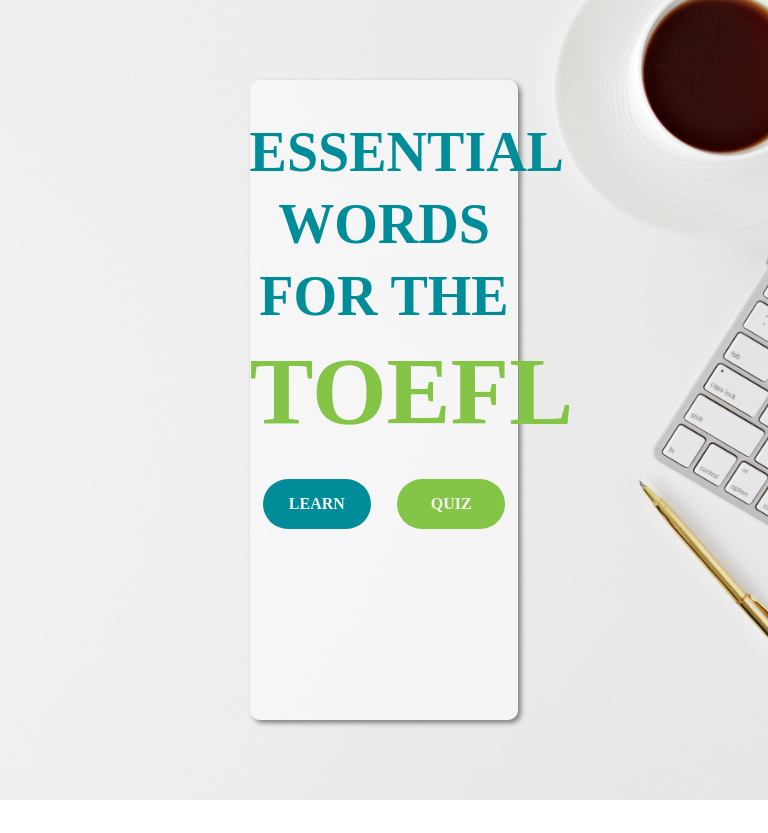
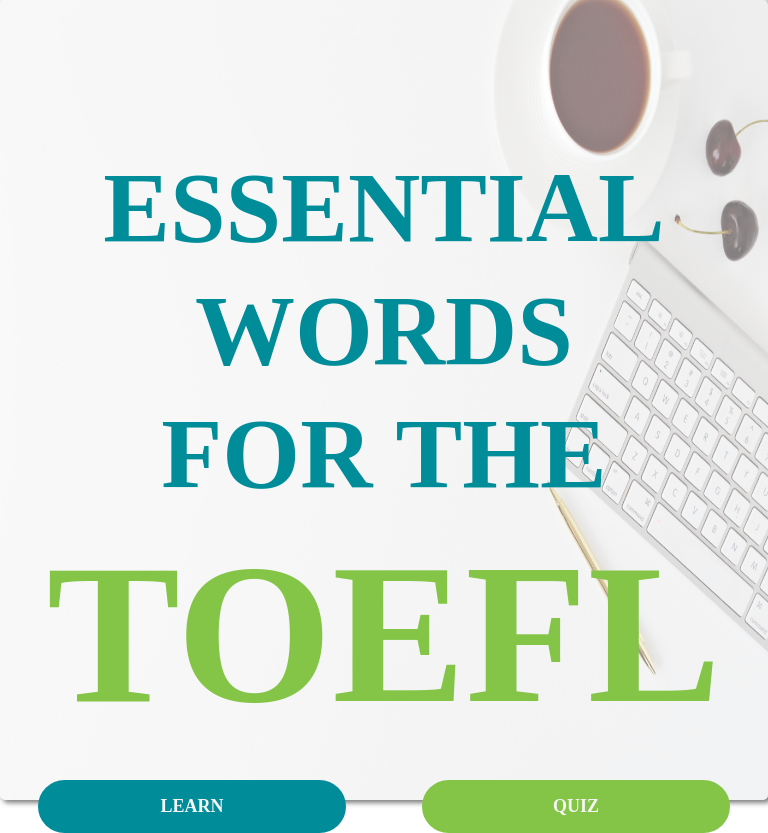
Before and after one commit to nhussaini/essential-words-toefl, a React (Create React App) app: page / in a window 768 px wide. Before the commit the page ends 800 px from the top, so only its background shows below. Built offline with nearby package versions, Linux system fonts and the light colour scheme.

Commit message:
added mediaQuery for mobile view

```diff
--- a/src/styles/components/_home.scss
+++ b/src/styles/components/_home.scss
@@ -13,7 +13,7 @@
      background-color: rgba($color:#ffffff, $alpha: 0.5);
      height: 80%;
      width: 35%;
-     border-radius: 10px;
+     border-radius: 5px;
      box-shadow: 3px 3px 5px gray;
 
      h1{
@@ -49,6 +49,7 @@
         }
         .learn:hover{
             background-color: darken($color: $darkcyan, $amount: 10%);
+            box-shadow: 1px 1px 1px wheat;
         }
 
         .quiz {
@@ -56,6 +57,7 @@
         }
         .quiz:hover{
             background-color: darken($color: $yellowgreen, $amount: 10%);
+            box-shadow: 1px 1px 1px wheat;
         }
      }
 
@@ -73,3 +75,39 @@
  }
 
 }
+
+
+@media(max-width: 1024px){
+    #home{
+        background-size: 100% 100%;
+        background-repeat: no-repeat;
+        background-position: center;
+
+        section{
+            padding: 0;
+            width: 100%;
+            height: 100%;
+            h1:first-child{
+                margin-top: 60px;
+            }
+        }
+    }
+
+}
+
+@media (max-width:1024px) and (min-width:768px){
+    #home section{
+
+        h1:first-child{
+            margin-top: 150px;
+        }
+
+        font-size: large;
+        .first{
+            font-size: 100px;
+        }
+        .second{
+            font-size: 200px;
+        }
+    }
+}
```
